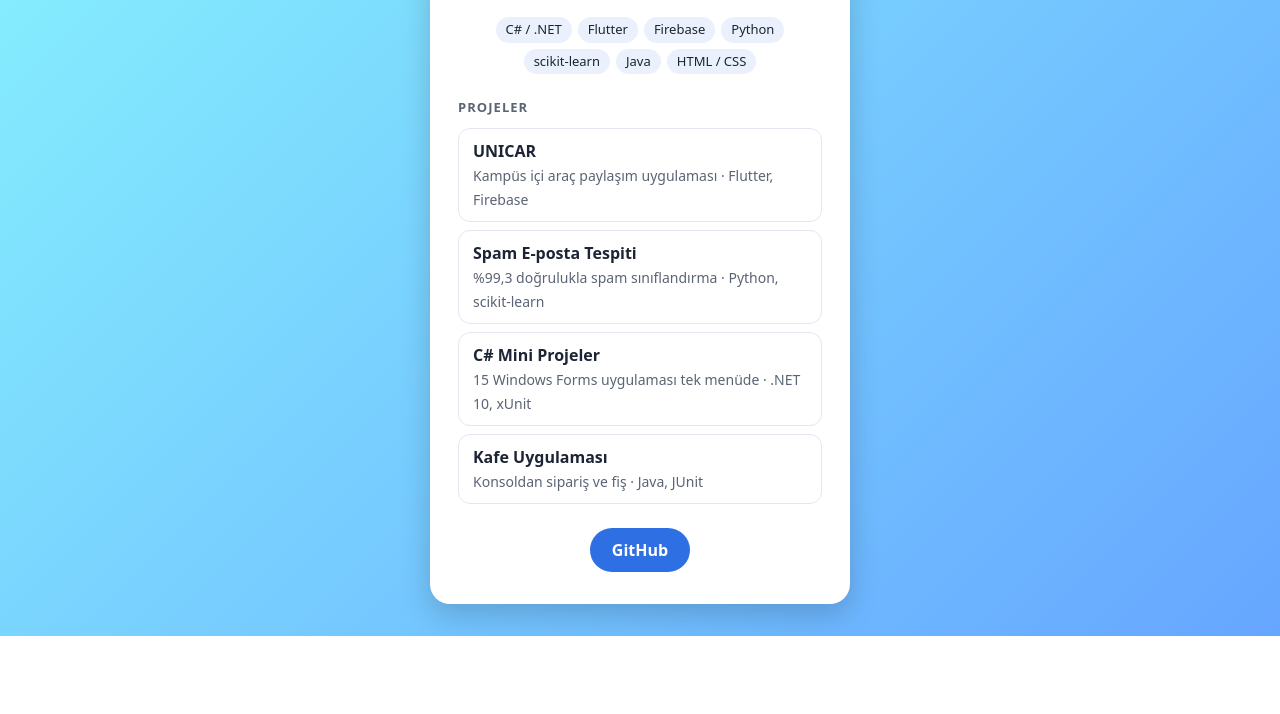
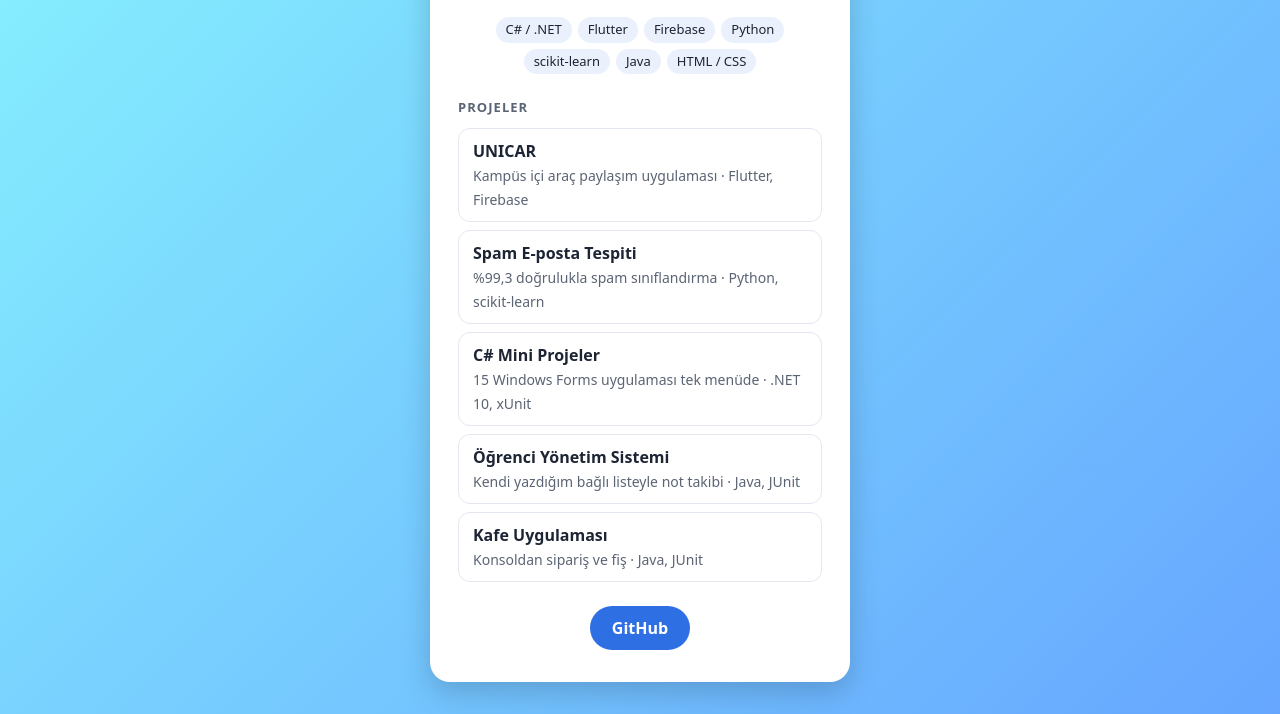
Before and after one commit to MERCANX25/MERCANX25.github.io, a plain HTML site: page index.html in a window 1280 px wide. Shown: the part 293-1007 px from the top of the page. Before the commit the page ends 929 px from the top, so only its background shows below. Drawn offline with Linux system fonts and the light colour scheme.

Commit message:
Öğrenci Yönetim Sistemi projesini ekle
Co-Authored-By: Claude Opus 5.5 <noreply@anthropic.com>

```diff
--- a/index.html
+++ b/index.html
@@ -52,6 +52,12 @@
           </a>
         </li>
         <li>
+          <a href="https://github.com/MERCANX25/ogrenci-yonetim-sistemi">
+            <strong>Öğrenci Yönetim Sistemi</strong>
+            <span>Kendi yazdığım bağlı listeyle not takibi · Java, JUnit</span>
+          </a>
+        </li>
+        <li>
           <a href="https://github.com/MERCANX25/KafeUYgulamasi">
             <strong>Kafe Uygulaması</strong>
             <span>Konsoldan sipariş ve fiş · Java, JUnit</span>
```
